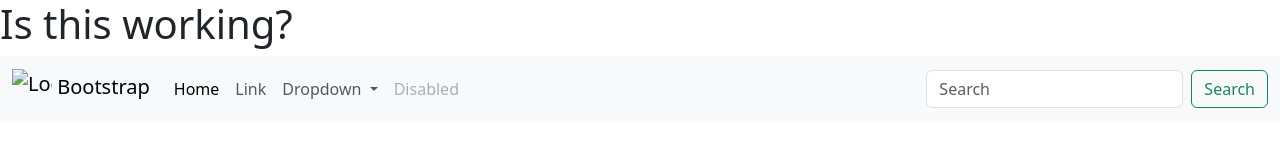
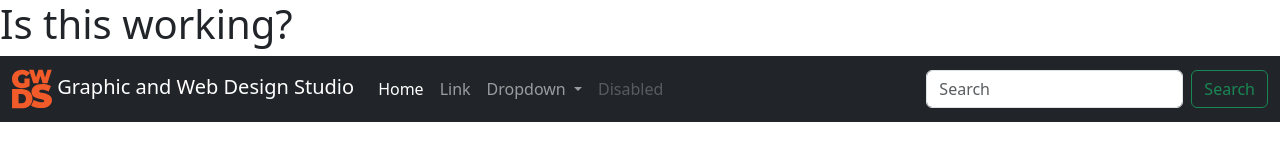
Before and after one commit to SquiddyJH/Bootstrap2, a plain HTML site: page index.html in a window 1280 px wide. Drawn offline with Linux system fonts and the light colour scheme.

Commit message:
Fixed the stupid images thing

```diff
--- a/index.html
+++ b/index.html
@@ -24,12 +24,11 @@
 
     <header>
 
-        <nav class="navbar navbar-expand-lg bg-body-tertiary">
-  <div class="container-fluid">
-        <a class="navbar-brand" href="#">
-      <img src="/Desktop/GitHub Repo/Bootstrap2/images/GWDS.svg" alt="Logo" width="40" height="40" class="d-inline-block align-text-center">
-      Bootstrap
-    </a>
+        <nav class="navbar navbar-dark bg-dark navbar-expand-lg">
+            <div class="container-fluid">
+                <a class="navbar-brand" href="#">
+                    <img src="images/GWDS.svg" alt="Logo" width="40" height="40" class="d-inline-block align-text-center"> Graphic and Web Design Studio
+                </a>
     <button class="navbar-toggler" type="button" data-bs-toggle="collapse" data-bs-target="#navbarSupportedContent" aria-controls="navbarSupportedContent" aria-expanded="false" aria-label="Toggle navigation">
       <span class="navbar-toggler-icon"></span>
     </button>
```
Also changed, not shown: images/GWDS.svg (renamed from images/images/GWDS.svg), images/caterpillar.jpg (renamed from images/images/caterpillar.jpg), images/fatherwilliam.jpg (renamed from images/images/fatherwilliam.jpg), images/shoes.jpg (renamed from images/images/shoes.jpg), images/walrus.jpeg (renamed from images/images/walrus.jpeg), 2 other files.
